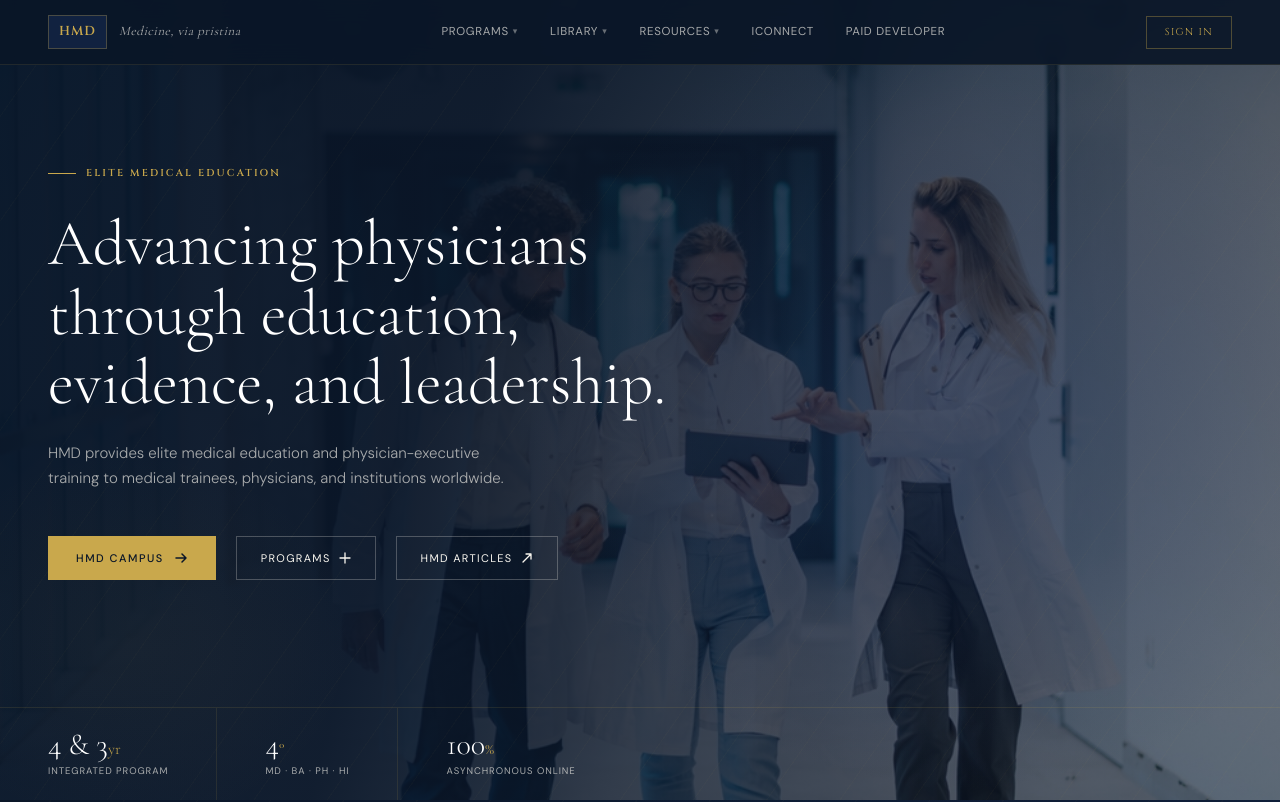
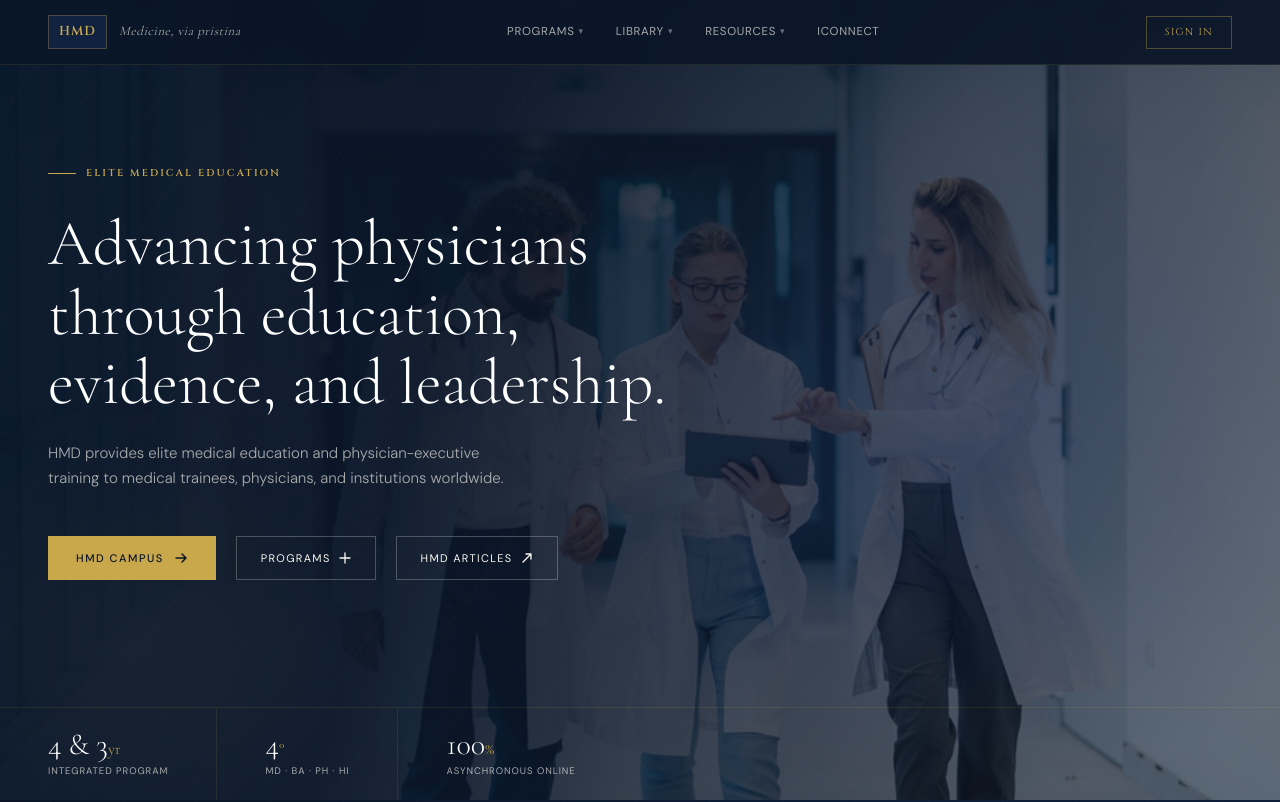
Before and after one commit to abhipatel8675/hmd-app, a Next.js app: page / in a window 1280 px wide. Shown: the top 802 px of the page. Built offline with nearby package versions, Linux system fonts and the light colour scheme.

Commit message:
Remove Paid Developer nav item
Co-Authored-By: Claude Sonnet 4.6 <noreply@anthropic.com>

```diff
--- a/components/Navbar/index.tsx
+++ b/components/Navbar/index.tsx
@@ -29,7 +29,6 @@ const navLinks = [
     ],
   },
   { label: "iConnect", dropdown: null },
-  { label: "Paid Developer", dropdown: null },
 ];
 
 export default function Navbar() {
```
